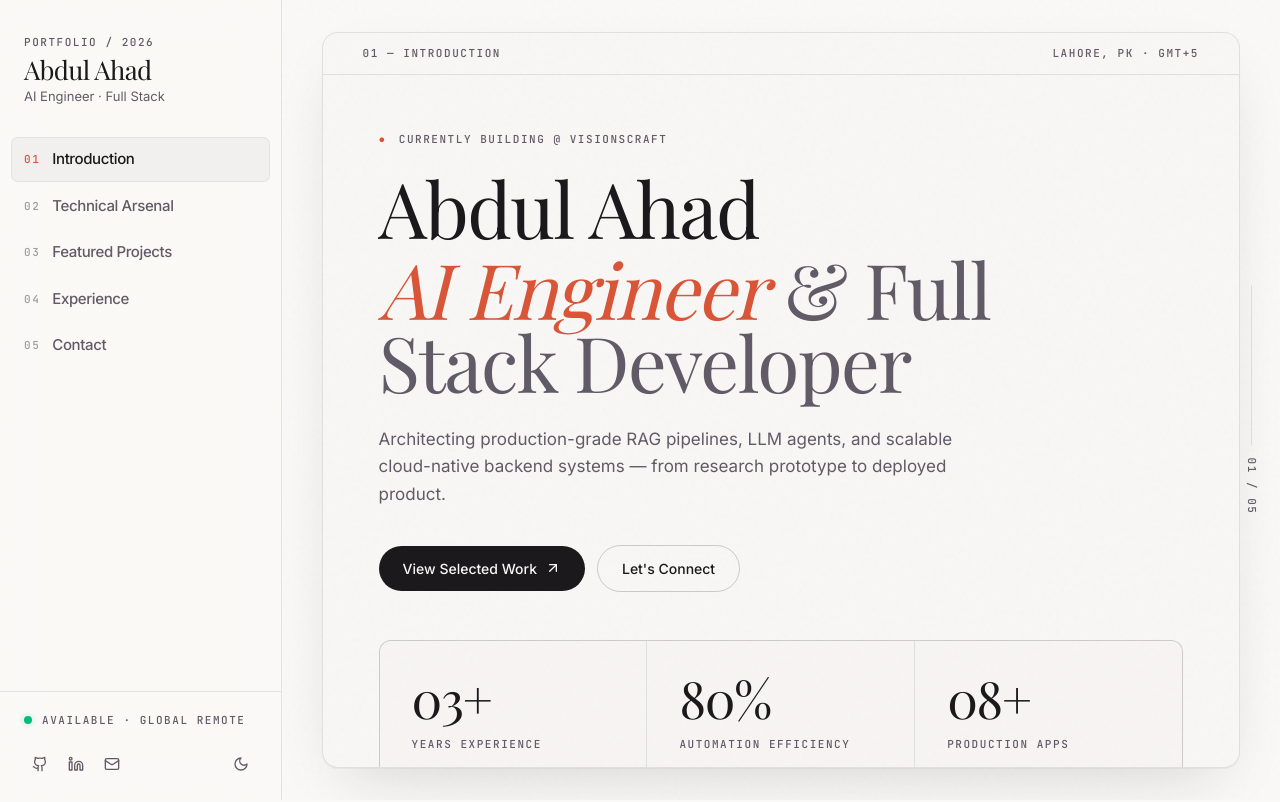
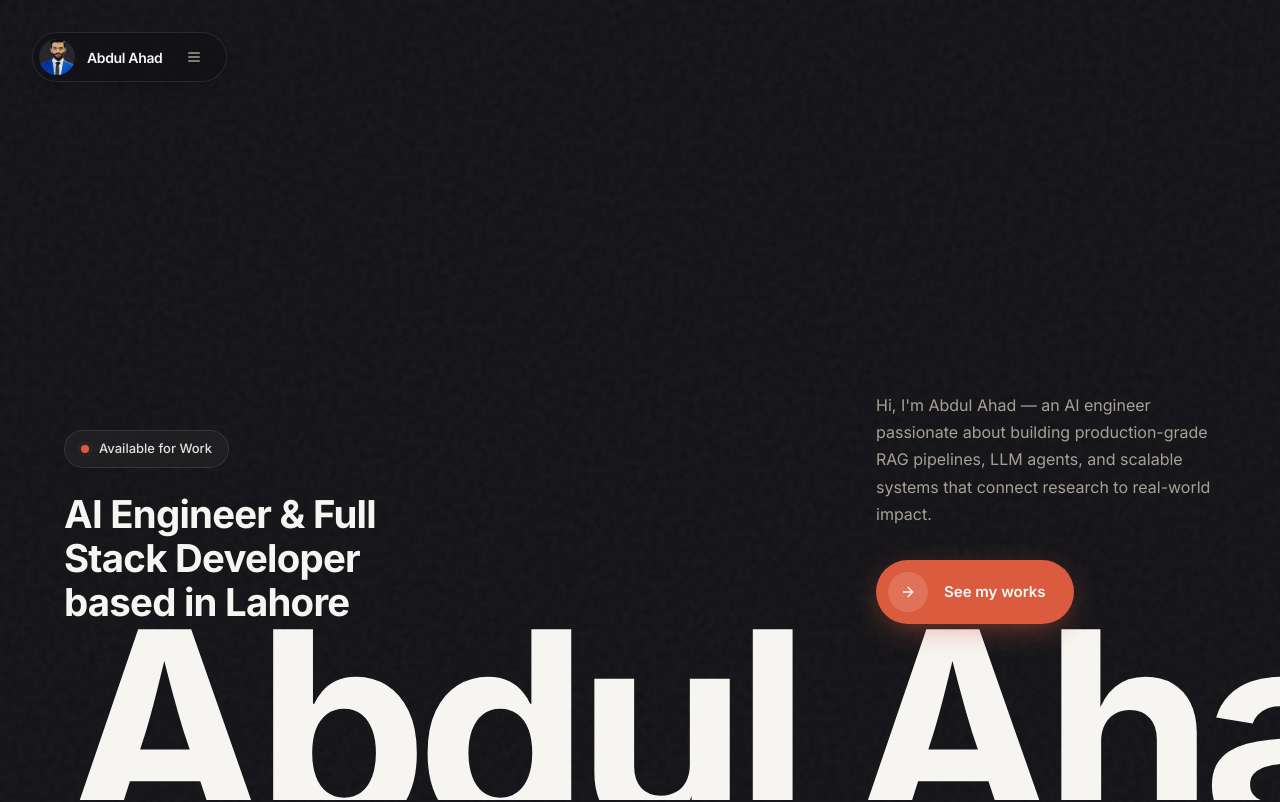
Before and after one commit to abdul-ahad656/PortfolioV2, a Next.js app: page / in a window 1280 px wide. Shown: the top 802 px of the page. Built offline with nearby package versions, Linux system fonts and the light colour scheme.

Commit message:
Updated Hero section

```diff
--- a/app/layout.tsx
+++ b/app/layout.tsx
@@ -56,7 +56,7 @@ export default function RootLayout({
       <body className="font-sans antialiased">
         <ThemeProvider
           attribute="class"
-          defaultTheme="light"
+          defaultTheme="dark"
           enableSystem={false}
           disableTransitionOnChange
         >
--- a/components/deck-shell.tsx
+++ b/components/deck-shell.tsx
@@ -5,20 +5,14 @@ import {
   useCallback,
   useEffect,
   type ReactNode,
-  type MouseEvent,
 } from 'react';
-import {
-  motion,
-  AnimatePresence,
-  useMotionValue,
-  useSpring,
-  useTransform,
-} from 'framer-motion';
-import { Github, Linkedin, Mail, Sun, Moon } from 'lucide-react';
+import { motion, AnimatePresence } from 'framer-motion';
+import { Github, Linkedin, Mail, Sun, Moon, Menu, X } from 'lucide-react';
 import { cn } from '@/lib/utils';
 import { Magnetic } from '@/components/magnetic';
 import { NavContext } from '@/components/nav-context';
 import { useTheme } from 'next-themes';
+import Image from 'next/image';
 
 export interface SectionDef {
   id: string;
@@ -29,66 +23,142 @@ export interface SectionDef {
 
 interface DeckShellProps {
   sections: SectionDef[];
-  children: (activeId: string, direction: number) => ReactNode;
+  children: (sectionId: string) => ReactNode;
 }
 
 const springSoft = { damping: 30, stiffness: 220, mass: 0.8 };
 
 export function DeckShell({ sections, children }: DeckShellProps) {
   const [activeId, setActiveId] = useState(sections[0].id);
-  const [direction, setDirection] = useState(1);
-  const activeIndex = sections.findIndex((s) => s.id === activeId);
+  const [sidebarOpen, setSidebarOpen] = useState(false);
 
-  const goTo = useCallback(
-    (id: string) => {
-      const next = sections.findIndex((s) => s.id === id);
-      if (next === -1 || id === activeId) return;
-      setDirection(next > activeIndex ? 1 : -1);
-      setActiveId(id);
+  const goTo = useCallback((id: string) => {
+    const el = document.getElementById(id);
+    if (el) {
+      el.scrollIntoView({ behavior: 'smooth', block: 'start' });
+    }
+    setSidebarOpen(false);
+  }, []);
+
+  const openSidebar = useCallback(() => setSidebarOpen(true), []);
+  const closeSidebar = useCallback(() => setSidebarOpen(false), []);
+
+  // Track active section while scrolling
+  useEffect(() => {
+    const observers: IntersectionObserver[] = [];
+
+    sections.forEach((s) => {
+      const el = document.getElementById(s.id);
+      if (!el) return;
+
+      const observer = new IntersectionObserver(
+        ([entry]) => {
+          if (entry.isIntersecting) setActiveId(s.id);
         },
-    [activeId, activeIndex, sections]
+        { threshold: 0.35, rootMargin: '-10% 0px -40% 0px' }
       );
+      observer.observe(el);
+      observers.push(observer);
+    });
 
-  // Keyboard navigation
+    return () => observers.forEach((o) => o.disconnect());
+  }, [sections]);
+
+  // Lock body scroll when sidebar is open
   useEffect(() => {
-    const onKey = (e: KeyboardEvent) => {
-      if (e.key === 'ArrowDown' || e.key === 'ArrowRight') {
-        const n = Math.min(activeIndex + 1, sections.length - 1);
-        if (n !== activeIndex) {
-          setDirection(1);
-          setActiveId(sections[n].id);
-        }
-      } else if (e.key === 'ArrowUp' || e.key === 'ArrowLeft') {
-        const n = Math.max(activeIndex - 1, 0);
-        if (n !== activeIndex) {
-          setDirection(-1);
-          setActiveId(sections[n].id);
-        }
-      }
+    document.body.style.overflow = sidebarOpen ? 'hidden' : '';
+    return () => {
+      document.body.style.overflow = '';
     };
-    window.addEventListener('keydown', onKey);
-    return () => window.removeEventListener('keydown', onKey);
-  }, [activeIndex, sections]);
+  }, [sidebarOpen]);
 
   return (
-    <NavContext.Provider value={{ navigate: goTo }}>
-      <div className="relative min-h-screen w-full overflow-hidden bg-background grain">
+    <NavContext.Provider
+      value={{
+        navigate: goTo,
+        openSidebar,
+        closeSidebar,
+        sidebarOpen,
+      }}
+    >
+      <div className="relative min-h-screen w-full bg-background grain">
+        <NavPill onOpen={openSidebar} />
+
+        <AnimatePresence>
+          {sidebarOpen && (
+            <>
+              <motion.div
+                initial={{ opacity: 0 }}
+                animate={{ opacity: 1 }}
+                exit={{ opacity: 0 }}
+                transition={{ duration: 0.25 }}
+                className="fixed inset-0 z-[60] bg-black/60 backdrop-blur-sm"
+                onClick={closeSidebar}
+                aria-hidden
+              />
               <Sidebar
                 sections={sections}
                 activeId={activeId}
                 onNavigate={goTo}
-          activeIndex={activeIndex}
+                onClose={closeSidebar}
               />
-        <DeckArea
-          sections={sections}
-          activeId={activeId}
-          direction={direction}
-          activeIndex={activeIndex}
+            </>
+          )}
+        </AnimatePresence>
+
+        <main className="relative w-full">
+          {sections.map((s) => (
+            <section
+              key={s.id}
+              id={s.id}
+              className={cn(
+                s.id === 'hero'
+                  ? 'relative min-h-screen'
+                  : 'relative min-h-screen px-4 py-16 md:px-8 md:py-20'
+              )}
             >
-          {children}
-        </DeckArea>
+              {s.id === 'hero' ? (
+                children(s.id)
+              ) : (
+                <div className="mx-auto flex min-h-[calc(100vh-8rem)] max-w-[1180px] flex-col overflow-hidden rounded-2xl border border-foreground/10 bg-card/60 shadow-[0_1px_0_0_hsl(var(--foreground)/0.04),0_24px_60px_-24px_hsl(var(--foreground)/0.18)] backdrop-blur-sm">
+                  {children(s.id)}
+                </div>
+              )}
+            </section>
+          ))}
+        </main>
       </div>
     </NavContext.Provider>
+  );
+}
+
+/* ---------------- Top Nav Pill ---------------- */
+
+function NavPill({ onOpen }: { onOpen: () => void }) {
+  return (
+    <div className="fixed left-5 top-5 z-50 md:left-8 md:top-8">
+      <div className="flex items-center gap-3 rounded-full border border-foreground/10 bg-background/70 py-1.5 pl-1.5 pr-4 shadow-lg backdrop-blur-xl">
+        <div className="relative h-9 w-9 shrink-0 overflow-hidden rounded-full bg-secondary">
+          <Image
+            src="/portrait.jpeg"
+            alt="Abdul Ahad"
+            fill
+            className="object-cover"
+            priority
+          />
+        </div>
+        <span className="text-[14px] font-semibold tracking-tight">
+          Abdul Ahad
+        </span>
+        <button
+          onClick={onOpen}
+          className="ml-1 flex h-8 w-8 items-center justify-center rounded-full text-muted-foreground transition-colors hover:bg-foreground/5 hover:text-foreground"
+          aria-label="Open navigation menu"
+        >
+          <Menu className="h-4 w-4" />
+        </button>
+      </div>
+    </div>
   );
 }
 
@@ -98,29 +168,31 @@ function Sidebar({
   sections,
   activeId,
   onNavigate,
-  activeIndex,
+  onClose,
 }: {
   sections: SectionDef[];
   activeId: string;
   onNavigate: (id: string) => void;
-  activeIndex: number;
+  onClose: () => void;
 }) {
   const { theme, setTheme } = useTheme();
   const [mounted, setMounted] = useState(false);
   useEffect(() => setMounted(true), []);
 
   return (
-    <aside className="fixed left-0 top-0 z-50 flex h-screen w-[clamp(260px,22vw,340px)] flex-col border-r border-foreground/10 bg-background/80 backdrop-blur-xl">
-      {/* Brand */}
-      <div className="px-6 pt-7 pb-8">
+    <motion.aside
+      initial={{ x: '-100%' }}
+      animate={{ x: 0 }}
+      exit={{ x: '-100%' }}
+      transition={{ type: 'spring', damping: 28, stiffness: 260 }}
+      className="fixed left-0 top-0 z-[70] flex h-screen w-[clamp(280px,85vw,360px)] flex-col border-r border-foreground/10 bg-background/95 backdrop-blur-xl"
+    >
+      {/* Header with close button */}
+      <div className="flex items-center justify-between px-6 pt-7 pb-4">
         <Magnetic strength={0.2}>
-          <a
-            href="#hero"
-            onClick={(e) => {
-              e.preventDefault();
-              onNavigate('hero');
-            }}
-            className="group block"
+          <button
+            onClick={() => onNavigate('hero')}
+            className="group text-left"
           >
             <div className="mono-label text-muted-foreground">Portfolio / 2026</div>
             <div className="mt-1.5 font-display text-[26px] leading-none tracking-tight">
@@ -129,12 +201,19 @@ function Sidebar({
             <div className="mt-1 text-[13px] text-muted-foreground">
               AI Engineer · Full Stack
             </div>
-          </a>
+          </button>
         </Magnetic>
+        <button
+          onClick={onClose}
+          className="flex h-10 w-10 items-center justify-center rounded-full border border-foreground/10 text-muted-foreground transition-colors hover:bg-foreground/5 hover:text-foreground"
+          aria-label="Close navigation menu"
+        >
+          <X className="h-5 w-5" />
+        </button>
       </div>
 
-      {/* Nav */}
-      <nav className="flex-1 px-3">
+      {/* Nav links */}
+      <nav className="flex-1 overflow-y-auto px-3">
         <ul className="space-y-1">
           {sections.map((s) => {
             const active = s.id === activeId;
@@ -174,12 +253,12 @@ function Sidebar({
         </ul>
       </nav>
 
-      {/* Status + socials */}
+      {/* Footer */}
       <div className="border-t border-foreground/10 px-6 py-5">
         <div className="flex items-center gap-2.5">
           <span className="relative flex h-2 w-2">
-            <span className="absolute inline-flex h-full w-full animate-ping rounded-full bg-emerald-500/70" />
-            <span className="relative inline-flex h-2 w-2 rounded-full bg-emerald-500" />
+            <span className="absolute inline-flex h-full w-full animate-ping rounded-full bg-accent/70" />
+            <span className="relative inline-flex h-2 w-2 rounded-full bg-accent" />
           </span>
           <span className="mono-label text-muted-foreground">
             Available · Global Remote
@@ -212,7 +291,7 @@ function Sidebar({
           </button>
         </div>
       </div>
-    </aside>
+    </motion.aside>
   );
 }
 
@@ -226,11 +305,7 @@ function SocialIcon({
   children: ReactNode;
 }) {
   return (
-    <Magnetic
-      strength={0.4}
-      href={href}
-      cursorLabel={label}
-    >
+    <Magnetic strength={0.4} href={href} cursorLabel={label}>
       <span
         aria-label={label}
         className="flex h-8 w-8 items-center justify-center rounded-md text-muted-foreground transition-colors hover:bg-foreground/5 hover:text-accent"
@@ -240,103 +315,3 @@ function SocialIcon({
     </Magnetic>
   );
 }
-
-/* ---------------- Deck Area ---------------- */
-
-function DeckArea({
-  sections,
-  activeId,
-  direction,
-  activeIndex,
-  children,
-}: {
-  sections: SectionDef[];
-  activeId: string;
-  direction: number;
-  activeIndex: number;
-  children: (activeId: string, direction: number) => ReactNode;
-}) {
-  return (
-    <main className="relative ml-[clamp(260px,22vw,340px)] min-h-screen">
-      <ScrollRail
-        sections={sections}
-        activeIndex={activeIndex}
-        total={sections.length}
-      />
-      <div className="relative mx-auto h-screen w-full max-w-[1180px] px-6 py-6 md:px-10 md:py-8">
-        <AnimatePresence mode="popLayout" custom={direction}>
-          <motion.section
-            key={activeId}
-            custom={direction}
-            initial={{
-              x: direction > 0 ? '8%' : '-8%',
-              opacity: 0,
-              scale: 0.98,
-              filter: 'blur(6px)',
-            }}
-            animate={{
-              x: 0,
-              opacity: 1,
-              scale: 1,
-              filter: 'blur(0px)',
-            }}
-            exit={{
-              x: direction > 0 ? '-12%' : '12%',
-              opacity: 0,
-              scale: 0.94,
-              filter: 'blur(8px)',
-              transition: { duration: 0.45, ease: [0.65, 0, 0.35, 1] },
-            }}
-            transition={{
-              type: 'spring',
-              damping: 26,
-              stiffness: 200,
-              mass: 0.9,
-            }}
-            className="absolute inset-0 mx-auto flex max-w-[1180px] flex-col"
-            style={{ padding: 'inherit' }}
-          >
-            <div className="flex h-full flex-col overflow-y-auto rounded-2xl border border-foreground/10 bg-card/60 shadow-[0_1px_0_0_hsl(var(--foreground)/0.04),0_24px_60px_-24px_hsl(var(--foreground)/0.18)] backdrop-blur-sm md:overflow-hidden">
-              {children(activeId, direction)}
-            </div>
-          </motion.section>
-        </AnimatePresence>
-      </div>
-    </main>
-  );
-}
-
-/* ---------------- Scroll Rail (right edge) ---------------- */
-
-function ScrollRail({
-  sections,
-  activeIndex,
-  total,
-}: {
-  sections: SectionDef[];
-  activeIndex: number;
-  total: number;
-}) {
-  const progress = useSpring(activeIndex / (total - 1), {
-    damping: 30,
-    stiffness: 200,
-  });
-  useEffect(() => {
-    progress.set(activeIndex / (total - 1));
-  }, [activeIndex, total, progress]);
-  const y = useTransform(progress, [0, 1], ['0%', '100%']);
-
-  return (
-    <div className="pointer-events-none fixed right-5 top-1/2 z-40 hidden -translate-y-1/2 flex-col items-center gap-3 md:flex">
-      <div className="relative h-40 w-px bg-foreground/10">
-        <motion.div
-          className="absolute left-0 top-0 w-px bg-accent"
-          style={{ height: y }}
-        />
-      </div>
-      <span className="mono-label text-[9px] text-muted-foreground [writing-mode:vertical-rl]">
-        {String(activeIndex + 1).padStart(2, '0')} / {String(total).padStart(2, '0')}
-      </span>
-    </div>
-  );
-}
--- a/components/nav-context.tsx
+++ b/components/nav-context.tsx
@@ -4,9 +4,17 @@ import { createContext, useContext } from 'react';
 
 interface NavContextValue {
   navigate: (id: string) => void;
+  openSidebar: () => void;
+  closeSidebar: () => void;
+  sidebarOpen: boolean;
 }
 
-export const NavContext = createContext<NavContextValue>({ navigate: () => {} });
+export const NavContext = createContext<NavContextValue>({
+  navigate: () => {},
+  openSidebar: () => {},
+  closeSidebar: () => {},
+  sidebarOpen: false,
+});
 
 export function useNav() {
   return useContext(NavContext);
--- a/components/sections/hero.tsx
+++ b/components/sections/hero.tsx
@@ -1,136 +1,127 @@
 'use client';
 
 import { motion } from 'framer-motion';
-import { ArrowDown, ArrowUpRight } from 'lucide-react';
+import { ArrowRight } from 'lucide-react';
+import Image from 'next/image';
 import { Magnetic } from '@/components/magnetic';
 import { useNav } from '@/components/nav-context';
 import type { SectionDef } from '@/components/deck-shell';
 
-interface HeroProps {
-  onNavigate?: (id: string) => void;
-}
-
-const metrics = [
-  { value: '03+', label: 'Years Experience' },
-  { value: '80%', label: 'Automation Efficiency' },
-  { value: '08+', label: 'Production Apps' },
-];
-
 const stagger = {
   hidden: {},
-  show: { transition: { staggerChildren: 0.08, delayChildren: 0.1 } },
+  show: { transition: { staggerChildren: 0.1, delayChildren: 0.15 } },
 };
+
 const item = {
-  hidden: { opacity: 0, y: 18, filter: 'blur(6px)' },
+  hidden: { opacity: 0, y: 24, filter: 'blur(8px)' },
   show: {
     opacity: 1,
     y: 0,
     filter: 'blur(0px)',
-    transition: { type: 'spring', damping: 24, stiffness: 200 },
+    transition: { type: 'spring', damping: 24, stiffness: 180 },
   },
 };
 
-export function Hero(_props: HeroProps) {
+export function Hero() {
   const { navigate } = useNav();
+
   return (
-    <div className="flex h-full flex-col">
-      {/* Top meta bar */}
-      <div className="flex items-center justify-between border-b border-foreground/10 px-6 py-3 md:px-10">
-        <span className="mono-label text-muted-foreground">01 — Introduction</span>
-        <span className="mono-label hidden text-muted-foreground md:inline">
-          Lahore, PK · GMT+5
-        </span>
+    <div className="relative flex min-h-screen flex-col overflow-hidden">
+      {/* Giant background name */}
+      <div
+        className="pointer-events-none absolute inset-x-0 bottom-0 z-[1] select-none overflow-hidden"
+        aria-hidden
+      >
+        <motion.h1
+          initial={{ opacity: 0, y: 40 }}
+          animate={{ opacity: 1, y: 0 }}
+          transition={{ duration: 1, ease: [0.22, 1, 0.36, 1] }}
+          className="whitespace-nowrap text-[clamp(5rem,22vw,17rem)] font-bold leading-[0.82] tracking-[-0.04em] text-foreground translate-y-[18%] pl-[5vw]"
+        >
+          Abdul Ahad
+        </motion.h1>
       </div>
 
-      {/* Body */}
-      <div className="flex flex-1 flex-col justify-between px-6 py-10 md:px-14 md:py-14">
+      {/* Main content */}
+      <div className="relative z-10 flex flex-1 flex-col px-5 pb-8 pt-24 md:px-10 md:pb-12 md:pt-28 lg:px-16">
+        <div className="grid flex-1 grid-cols-1 items-center gap-8 lg:grid-cols-[1fr_auto_1fr] lg:gap-6">
+          {/* Left column */}
           <motion.div
             variants={stagger}
             initial="hidden"
             animate="show"
-          className="max-w-3xl"
+            className="order-2 flex flex-col gap-6 lg:order-1 lg:max-w-[340px] lg:self-end lg:pb-32"
           >
-          <motion.div variants={item} className="mb-6 flex items-center gap-3">
-            <span className="mono-label text-accent">●</span>
-            <span className="mono-label text-muted-foreground">
-              Currently building @ VisionsCraft
+            <motion.div
+              variants={item}
+              className="inline-flex w-fit items-center gap-2.5 rounded-full border border-foreground/10 bg-foreground/[0.04] px-4 py-2 backdrop-blur-sm"
+            >
+              <span className="relative flex h-2 w-2">
+                <span className="absolute inline-flex h-full w-full animate-ping rounded-full bg-accent/70" />
+                <span className="relative inline-flex h-2 w-2 rounded-full bg-accent" />
+              </span>
+              <span className="text-[13px] font-medium text-foreground/90">
+                Available for Work
               </span>
             </motion.div>
 
-          <motion.h1
+            <motion.h2
               variants={item}
-            className="font-display text-[clamp(2.4rem,6vw,5.2rem)] leading-[0.95] tracking-[-0.02em] text-balance"
+              className="text-[clamp(1.6rem,3.2vw,2.4rem)] font-bold leading-[1.15] tracking-[-0.02em] text-balance"
             >
-            Abdul Ahad
-            <span className="mt-2 block text-muted-foreground">
-              <span className="italic text-accent">AI Engineer</span> &amp; Full
-              Stack Developer
-            </span>
-          </motion.h1>
+              AI Engineer &amp; Full Stack Developer based in Lahore
+            </motion.h2>
+          </motion.div>
 
+          {/* Center portrait */}
+          <motion.div
+            initial={{ opacity: 0, scale: 0.95 }}
+            animate={{ opacity: 1, scale: 1 }}
+            transition={{ duration: 0.9, ease: [0.22, 1, 0.36, 1], delay: 0.1 }}
+            className="order-1 relative mx-auto w-full max-w-[320px] lg:order-2 lg:max-w-[380px] xl:max-w-[420px]"
+          >
+            <div className="relative aspect-[3/4] w-full">
+              <Image
+                src="/portrait.jpeg"
+                alt="Abdul Ahad portrait"
+                fill
+                priority
+                className="object-cover object-center drop-shadow-[0_20px_60px_rgba(0,0,0,0.5)]"
+              />
+            </div>
+          </motion.div>
+
+          {/* Right column */}
+          <motion.div
+            variants={stagger}
+            initial="hidden"
+            animate="show"
+            className="order-3 flex flex-col gap-8 lg:max-w-[340px] lg:self-end lg:pb-32 lg:justify-self-end"
+          >
             <motion.p
               variants={item}
-            className="mt-7 max-w-xl text-[17px] leading-relaxed text-muted-foreground"
+              className="text-[15px] leading-[1.7] text-muted-foreground md:text-[16px]"
             >
-            Architecting production-grade RAG pipelines, LLM agents, and scalable
-            cloud-native backend systems — from research prototype to deployed
-            product.
+              Hi, I&apos;m Abdul Ahad — an AI engineer passionate about building
+              production-grade RAG pipelines, LLM agents, and scalable systems
+              that connect research to real-world impact.
             </motion.p>
 
-          <motion.div variants={item} className="mt-9 flex flex-wrap items-center gap-3">
-            <Magnetic strength={0.25}>
+            <motion.div variants={item}>
+              <Magnetic strength={0.2}>
                 <button
                   onClick={() => navigate('projects')}
-                className="group inline-flex items-center gap-2 rounded-full bg-foreground px-6 py-3 text-[14px] font-medium text-background transition-colors hover:bg-accent hover:text-accent-foreground"
+                  className="group inline-flex items-center gap-4 rounded-full bg-accent py-3 pl-3 pr-7 text-[15px] font-semibold text-accent-foreground shadow-[0_8px_32px_-8px_hsl(var(--accent)/0.6)] transition-all hover:brightness-110"
                 >
-                View Selected Work
-                <ArrowUpRight className="h-4 w-4 transition-transform group-hover:translate-x-0.5 group-hover:-translate-y-0.5" />
-              </button>
-            </Magnetic>
-            <Magnetic strength={0.25}>
-              <button
-                onClick={() => navigate('contact')}
-                className="inline-flex items-center gap-2 rounded-full border border-foreground/20 px-6 py-3 text-[14px] font-medium transition-colors hover:border-foreground/40 hover:bg-foreground/[0.03]"
-              >
-                Let&apos;s Connect
+                  <span className="flex h-10 w-10 items-center justify-center rounded-full bg-accent-foreground/15 transition-transform group-hover:translate-x-0.5">
+                    <ArrowRight className="h-4 w-4" />
+                  </span>
+                  See my works
                 </button>
               </Magnetic>
             </motion.div>
           </motion.div>
-
-        {/* Metrics grid */}
-        <motion.div
-          variants={stagger}
-          initial="hidden"
-          animate="show"
-          className="mt-12 grid grid-cols-3 gap-px overflow-hidden rounded-xl border border-foreground/10 bg-foreground/10"
-        >
-          {metrics.map((m) => (
-            <motion.div
-              key={m.label}
-              variants={item}
-              className="group bg-card px-4 py-6 md:px-8 md:py-8"
-            >
-              <div className="font-display text-[clamp(2rem,4vw,3.4rem)] leading-none tracking-tight transition-colors group-hover:text-accent">
-                {m.value}
         </div>
-              <div className="mono-label mt-3 text-muted-foreground">
-                {m.label}
-              </div>
-            </motion.div>
-          ))}
-        </motion.div>
-
-        {/* Scroll hint */}
-        <motion.div
-          initial={{ opacity: 0 }}
-          animate={{ opacity: 1 }}
-          transition={{ delay: 0.8 }}
-          className="mt-8 flex items-center gap-2 text-muted-foreground"
-        >
-          <ArrowDown className="h-3.5 w-3.5 animate-bounce" />
-          <span className="mono-label">Scroll or use arrow keys</span>
-        </motion.div>
       </div>
     </div>
   );
```
Also changed, not shown: public/portrait.jpeg (added). Lines whose indentation alone changed are shown as unchanged.
